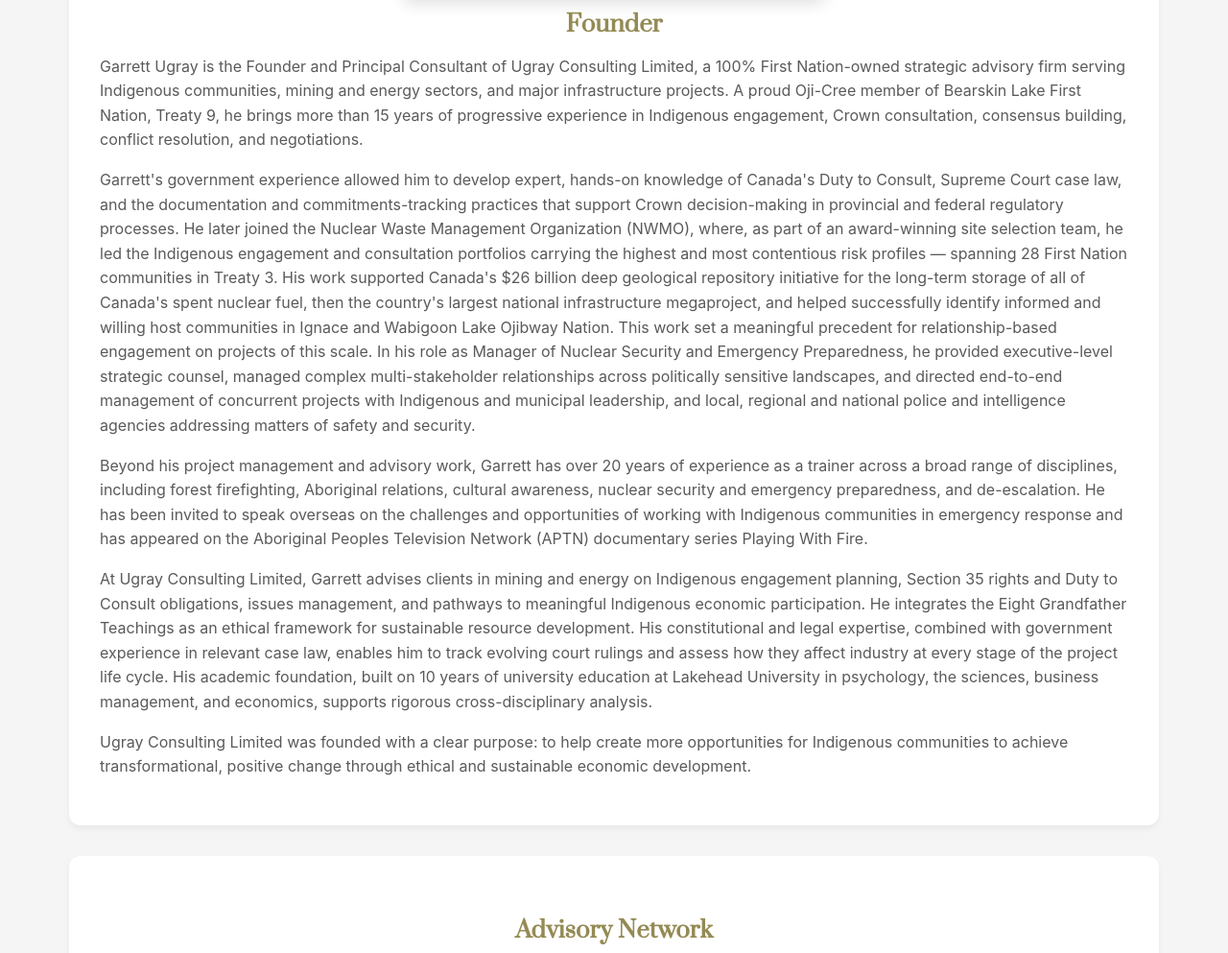
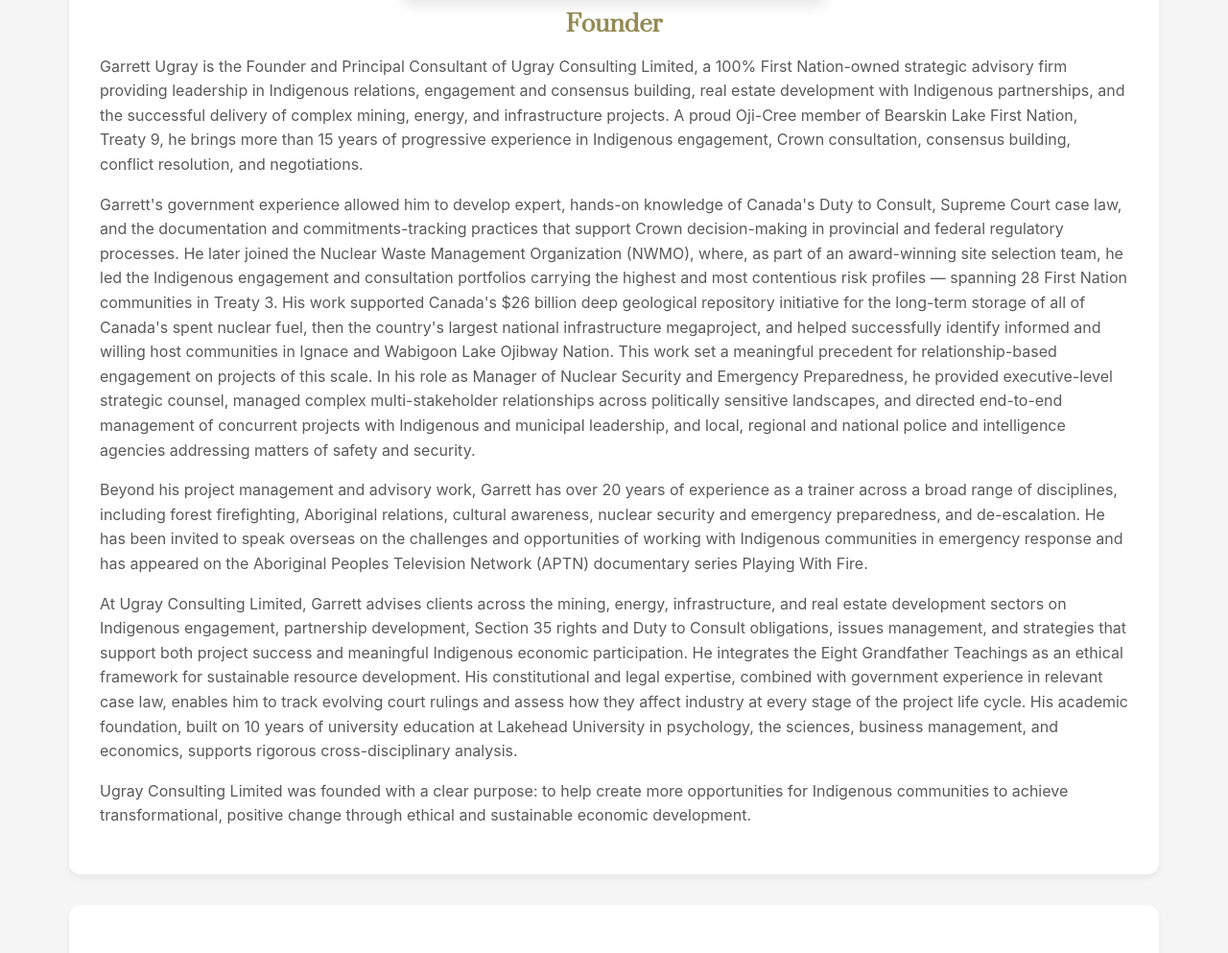
Before and after one commit to GarrettUgray/garrettugray.github.io, a plain HTML site: page index.html in a window 1280 px wide. Shown: the part 8260-9253 px from the top of the page at 96% size. Drawn offline with Linux system fonts and the light colour scheme.

Commit message:
Update consultant bio
Co-authored-by: Copilot <223556219+Copilot@users.noreply.github.com>

```diff
--- a/index.html
+++ b/index.html
@@ -345,10 +345,10 @@
                 <div class="card">
                     <img src="images/headshot 2 for editing-2 Photoshopped golden filter copy.jpg" alt="Founder Headshot" style="display:block; margin: 16px auto 12px auto; max-width:440px; width:100%; height:auto; border-radius:8px; box-shadow:0 4px 16px rgba(0,0,0,0.12);">
                     <h3 style="text-align:center;">Founder</h3>
-                    <p>Garrett Ugray is the Founder and Principal Consultant of Ugray Consulting Limited, a 100% First Nation-owned strategic advisory firm serving Indigenous communities, mining and energy sectors, and major infrastructure projects. A proud Oji-Cree member of Bearskin Lake First Nation, Treaty 9, he brings more than 15 years of progressive experience in Indigenous engagement, Crown consultation, consensus building, conflict resolution, and negotiations.</p>
+                    <p>Garrett Ugray is the Founder and Principal Consultant of Ugray Consulting Limited, a 100% First Nation-owned strategic advisory firm providing leadership in Indigenous relations, engagement and consensus building, real estate development with Indigenous partnerships, and the successful delivery of complex mining, energy, and infrastructure projects. A proud Oji-Cree member of Bearskin Lake First Nation, Treaty 9, he brings more than 15 years of progressive experience in Indigenous engagement, Crown consultation, consensus building, conflict resolution, and negotiations.</p>
                     <p>Garrett's government experience allowed him to develop expert, hands-on knowledge of Canada's Duty to Consult, Supreme Court case law, and the documentation and commitments-tracking practices that support Crown decision-making in provincial and federal regulatory processes. He later joined the Nuclear Waste Management Organization (NWMO), where, as part of an award-winning site selection team, he led the Indigenous engagement and consultation portfolios carrying the highest and most contentious risk profiles — spanning 28 First Nation communities in Treaty 3. His work supported Canada's $26 billion deep geological repository initiative for the long-term storage of all of Canada's spent nuclear fuel, then the country's largest national infrastructure megaproject, and helped successfully identify informed and willing host communities in Ignace and Wabigoon Lake Ojibway Nation. This work set a meaningful precedent for relationship-based engagement on projects of this scale. In his role as Manager of Nuclear Security and Emergency Preparedness, he provided executive-level strategic counsel, managed complex multi-stakeholder relationships across politically sensitive landscapes, and directed end-to-end management of concurrent projects with Indigenous and municipal leadership, and local, regional and national police and intelligence agencies addressing matters of safety and security.</p>
                     <p>Beyond his project management and advisory work, Garrett has over 20 years of experience as a trainer across a broad range of disciplines, including forest firefighting, Aboriginal relations, cultural awareness, nuclear security and emergency preparedness, and de-escalation. He has been invited to speak overseas on the challenges and opportunities of working with Indigenous communities in emergency response and has appeared on the Aboriginal Peoples Television Network (APTN) documentary series Playing With Fire.</p>
-                    <p>At Ugray Consulting Limited, Garrett advises clients in mining and energy on Indigenous engagement planning, Section 35 rights and Duty to Consult obligations, issues management, and pathways to meaningful Indigenous economic participation. He integrates the Eight Grandfather Teachings as an ethical framework for sustainable resource development. His constitutional and legal expertise, combined with government experience in relevant case law, enables him to track evolving court rulings and assess how they affect industry at every stage of the project life cycle. His academic foundation, built on 10 years of university education at Lakehead University in psychology, the sciences, business management, and economics, supports rigorous cross-disciplinary analysis.</p>
+                    <p>At Ugray Consulting Limited, Garrett advises clients across the mining, energy, infrastructure, and real estate development sectors on Indigenous engagement, partnership development, Section 35 rights and Duty to Consult obligations, issues management, and strategies that support both project success and meaningful Indigenous economic participation. He integrates the Eight Grandfather Teachings as an ethical framework for sustainable resource development. His constitutional and legal expertise, combined with government experience in relevant case law, enables him to track evolving court rulings and assess how they affect industry at every stage of the project life cycle. His academic foundation, built on 10 years of university education at Lakehead University in psychology, the sciences, business management, and economics, supports rigorous cross-disciplinary analysis.</p>
                     <p>Ugray Consulting Limited was founded with a clear purpose: to help create more opportunities for Indigenous communities to achieve transformational, positive change through ethical and sustainable economic development.</p>
                 </div>
 
```
